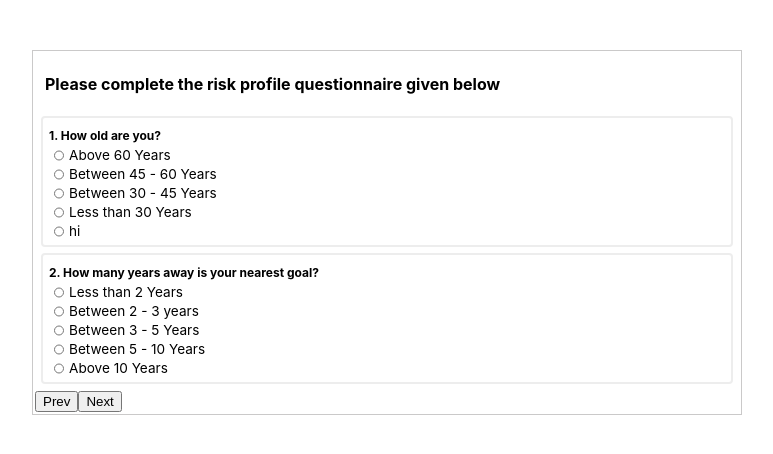
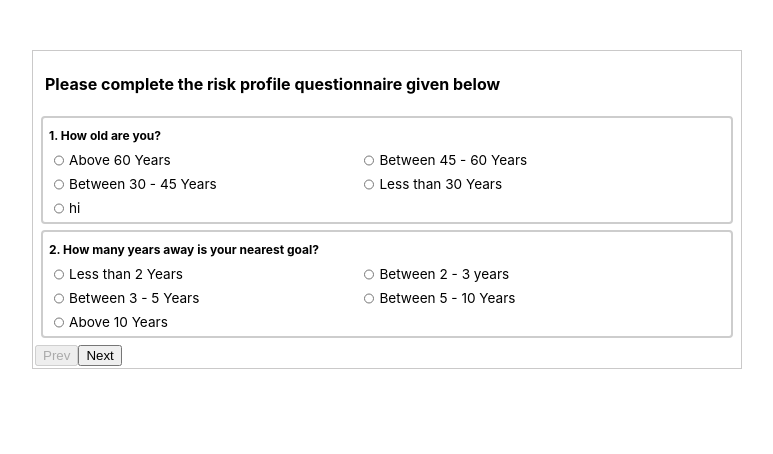
Before and after one commit to Hsm7085/riskbackend, a React (Create React App) app in the folder risk_profile/: page / in a window 1280 px wide. Shown: the top 454 px of the page, without its empty margins (253-1026 px from the left). Built offline with nearby package versions, Linux system fonts and the light colour scheme.

Commit message:
error resolved

```diff
--- a/risk_profile/src/accordion/Accodion.js
+++ b/risk_profile/src/accordion/Accodion.js
@@ -2,7 +2,6 @@ import React, { useState } from "react";
 import axios from "axios";
 import { RiskData } from "./api";
 import MyAccodian from "./MyAccodian";
-// import { useNavigate } from "react-router-dom";
 import "./accodion.css";
 import Gauge from "./Graph";
 
@@ -53,7 +52,7 @@ export default function Accodion() {
       setName("Aggressive");
     }
   };
-
+console.log("abc",obj);
   const handleChange = ({ target }) => {
     setFormData({ ...formData, [target.name]: target.value });
   };
@@ -123,14 +122,12 @@ export default function Accodion() {
 
   const RenewRiskProfile = () => {
     console.log("renew");
-    // setGaugeShow(false)
-    // setScoreVal(0);
-    // setCount([0])
     setName("");
     window.location.reload();
   };
 
   const [currentPage, setCurrPage] = useState(1);
+  // console.log(currentPage);
   const recordPerPage = 2;
   const lastIndex = currentPage * recordPerPage;
   const firstIndex = lastIndex - recordPerPage;
@@ -153,9 +150,9 @@ export default function Accodion() {
     <>
       <section className={`sec ${value && "cont"} ${gaugeShow && "cont"}`}>
         <h4>Please complete the risk profile questionnaire given below</h4>
-        <MyAccodian data={records} set={set} handleScore={handleScore} />
-        <button onClick={getPreviousQues}>Prev</button>
-        <button onClick={getNextQues}>Next</button>
+        <MyAccodian data={records} set={set} handleScore={handleScore} currentPage={currentPage} obj={obj} />
+        <button disabled={currentPage===1} onClick={getPreviousQues}>Prev</button>
+        <button disabled={currentPage===npage} onClick={getNextQues}>Next</button>
         <button
           disabled={!selected}
           className={currentPage === npage ? 'proceedbtn show' : 'content hide'}
--- a/risk_profile/src/accordion/Graph.js
+++ b/risk_profile/src/accordion/Graph.js
@@ -109,7 +109,7 @@ export default function Gauge(props) {
         {needle(props.value, data, cx, cy, iR, 140)}
       </PieChart>
       <hr />
-      <p>Valid upto 03-072106</p>
+      <p>Valid upto 03-07-2106</p>
         <button className="RenewBtn" onClick={()=>props.RenewRiskProfile()}>Renew Risk Profile</button>
     </div>
   );
--- a/risk_profile/src/accordion/MyAccodian.js
+++ b/risk_profile/src/accordion/MyAccodian.js
@@ -1,14 +1,12 @@
 import React from "react";
-// import KeyboardArrowUpIcon from "@mui/icons-material/KeyboardArrowUp";
-// import KeyboardArrowDownIcon from "@mui/icons-material/KeyboardArrowDown";
 import Value from "./Value";
 
-export default function MyAccodian({ data, set,handleScore }) {
+export default function MyAccodian(props) {
 
   return (
     <>
-      {data.map((curEle, i) => {
-        return <div className="container" key={i}>
+      {props.data.map((curEle, i) => {
+        return <div className="container" key={i+2*props.currentPage-1}>
           <div>
             <span className="design" >
               {curEle.serialNo}
@@ -23,7 +21,7 @@ export default function MyAccodian({ data, set,handleScore }) {
               {curEle.choices.map((id) => {
                 const { score } = id;
 
-                return <Value key={score} {...id} select={i} set={set} handleScore={handleScore}
+                return <Value key={score} {...id} select={i+2*props.currentPage-1} set={props.set} handleScore={props.handleScore} obj={props.obj}
                 />;
               })}
             </div>
--- a/risk_profile/src/accordion/Value.js
+++ b/risk_profile/src/accordion/Value.js
@@ -1,22 +1,25 @@
 import React from "react";
 
-export default function Value({ score, option, select, set,handleScore }) {
+export default function Value(props) {
 
   return (
-    <div className="input">
-      <label htmlFor={`opt${score}${select}`}>
+
+      <div className="input table">
+      <label htmlFor={`opt${props.score}${props.select}`}>
         <input
           type="radio"
-          id={`opt${score}${select}`}
-          value={option}
-          name={select}
+          id={`opt${props.score}${props.select}`}
+          value={props.option}
+          name={props.select}
 
-          onClick={(e) => {set(select, e.target.value); handleScore(select,score)}}
+          onChange={(e) => {props.set(props.select, e.target.value); props.handleScore(props.select,props.score) }}
 
           required
+          checked={props.obj[props.select]===props.option}
         />
-        {option} <br />
+        {props.option}
       </label>
-    </div>
+      </div>
+
   );
 }
--- a/risk_profile/src/accordion/accodion.css
+++ b/risk_profile/src/accordion/accodion.css
@@ -1,16 +1,3 @@
-/* .main-div {
-  width: 100vw;
-  margin: auto;
-  box-shadow: 4px 5px 10px 15px whitesmoke;
-} */
-
-/* .inner-div-question {
-  display: inline-block;
-  width: 90%;
-  margin-left: 20px;
-  border: 2px solid whitesmoke;
-  background-color: #ffffff;
-} */
 
 .design {
   font-size: 0.75em;
@@ -21,16 +8,16 @@
   font-weight: bold;
 }
 
-/* .arrow {
-  float: right;
-  font-weight: bold;
-} */
-
 .container {
-  border: 2px solid rgb(237, 237, 237);
+  border: 2px solid rgb(205, 205, 205);
   border-radius: 4px;
   margin: 6px;
   padding: 6px;
+}
+.container:hover{
+  border:2px solid #00b1d2;
+  box-shadow: 1px 0px 0px 3px #e8f9fb;
+
 }
 
 .sec {
@@ -170,7 +157,7 @@ background-color: white;
 hr{
   position: absolute;
   width: 90%;
-  top: 72.9%;
+  top: 67.6%;
   left: 20px;
   overflow: hidden;
 }
@@ -209,3 +196,11 @@ span,label,input{
   display: inline;
   width:10px
 }
+
+.table{
+  display: inline-block;
+  width:40%;
+  vertical-align:top;
+  margin-right:40px;
+  margin-top:5px;
+}
```
Also changed, not shown: 1 other file (tests, documents, lock files or other folders).
